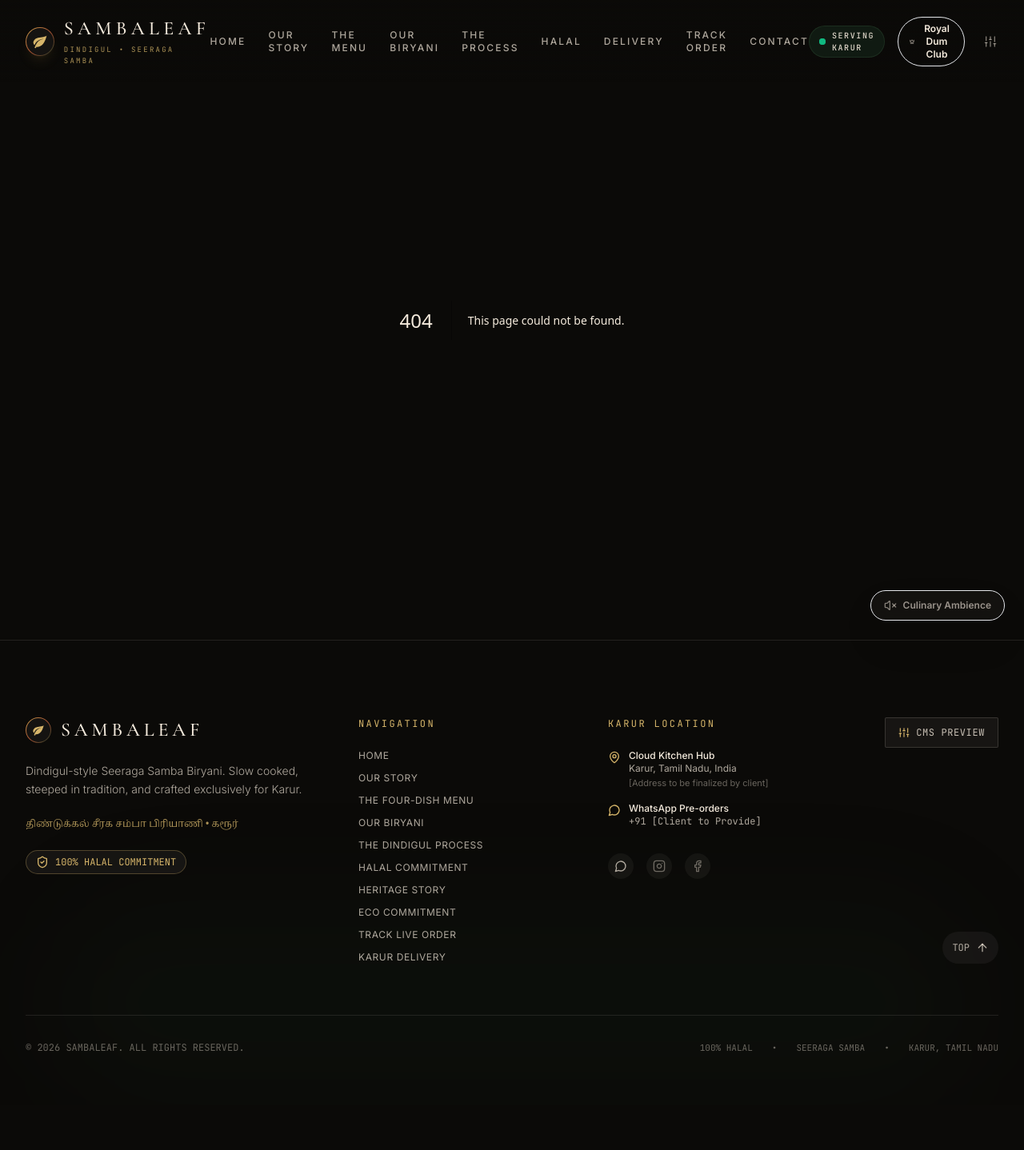
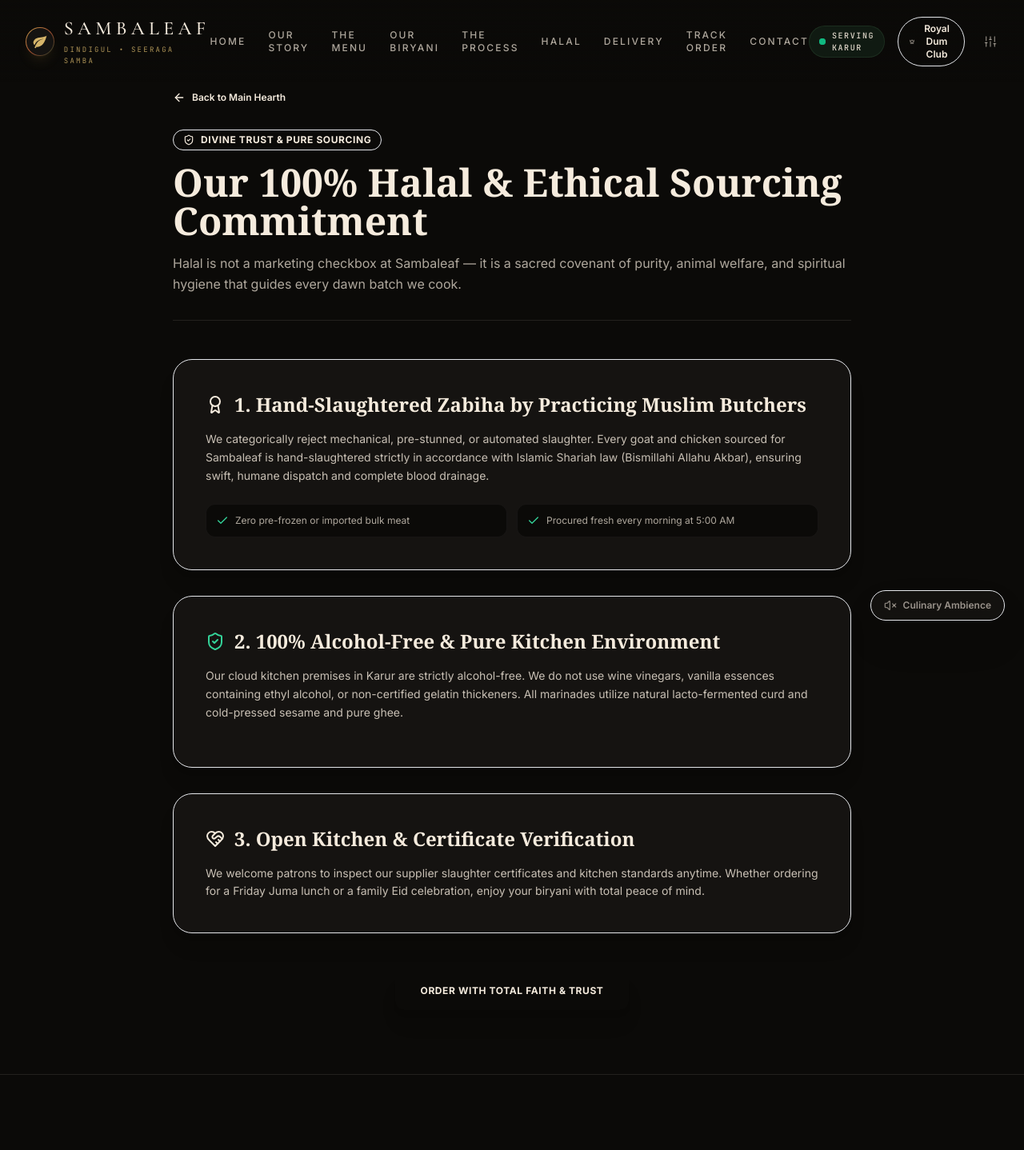
Before and after one commit to Hari-Haran-A-07/www.sambaleaf.com, a Next.js app: page /halal in a window 1280 px wide. Before the commit this address had no page. Shown: the top 1438 px of the page at 80% size. Before the commit the page ends 1382 px from the top, so only its background shows below. Built offline with nearby package versions, Linux system fonts and the light colour scheme.

Commit message:
feat(halal): introduce dedicated Halal sourcing audit page and slaughter standards

```diff
--- /dev/null
+++ b/app/halal/page.tsx
@@ -0,0 +1,92 @@
+import React from 'react';
+import { Metadata } from 'next';
+import Link from 'next/link';
+import { ShieldCheck, ArrowLeft, CheckCircle2, Award, HeartHandshake, Check } from 'lucide-react';
+
+export const metadata: Metadata = {
+  title: '100% Halal Trust & Ethical Sourcing Audit | SAMBALEAF Karur',
+  description: 'Uncompromising Halal integrity: Certified Zabiha slaughter by Muslim butchers, zero pre-frozen meat, alcohol-free kitchen, and complete ethical transparency.'
+};
+
+export default function HalalPage() {
+  return (
+    <div className="min-h-screen pt-28 pb-20 bg-charcoal-near text-cream">
+      <div className="max-w-4xl mx-auto px-4 sm:px-6">
+        <Link
+          href="/"
+          className="inline-flex items-center gap-2 text-xs font-semibold text-gold hover:text-gold-light mb-8 group"
+        >
+          <ArrowLeft className="w-4 h-4 group-hover:-translate-x-1 transition-transform" />
+          <span>Back to Main Hearth</span>
+        </Link>
+
+        <div className="mb-12 border-b border-cream/10 pb-8">
+          <div className="inline-flex items-center gap-2 px-3 py-1 rounded-full bg-gold/15 text-gold text-xs font-bold uppercase tracking-wider mb-4 border border-gold/30">
+            <ShieldCheck className="w-3.5 h-3.5" />
+            <span>Divine Trust & Pure Sourcing</span>
+          </div>
+          <h1 className="text-4xl sm:text-5xl font-serif font-bold text-cream mb-4 leading-tight">
+            Our 100% Halal & Ethical Sourcing Commitment
+          </h1>
+          <p className="text-cream/70 text-base leading-relaxed">
+            Halal is not a marketing checkbox at Sambaleaf — it is a sacred covenant of purity, animal welfare, and spiritual hygiene that guides every dawn batch we cook.
+          </p>
+        </div>
+
+        <div className="space-y-8">
+          {/* Commitment Card 1 */}
+          <div className="bg-charcoal-deep border border-gold/20 rounded-3xl p-8 sm:p-10 shadow-xl">
+            <h2 className="text-2xl font-serif font-bold text-cream mb-4 flex items-center gap-3">
+              <Award className="w-6 h-6 text-gold" />
+              <span>1. Hand-Slaughtered Zabiha by Practicing Muslim Butchers</span>
+            </h2>
+            <p className="text-cream/80 text-sm leading-relaxed mb-4">
+              We categorically reject mechanical, pre-stunned, or automated slaughter. Every goat and chicken sourced for Sambaleaf is hand-slaughtered strictly in accordance with Islamic Shariah law (Bismillahi Allahu Akbar), ensuring swift, humane dispatch and complete blood drainage.
+            </p>
+            <div className="grid grid-cols-1 sm:grid-cols-2 gap-3 text-xs text-cream/70 pt-2">
+              <div className="flex items-center gap-2 bg-charcoal-near p-3 rounded-xl border border-cream/5">
+                <Check className="w-4 h-4 text-emerald-400 shrink-0" />
+                <span>Zero pre-frozen or imported bulk meat</span>
+              </div>
+              <div className="flex items-center gap-2 bg-charcoal-near p-3 rounded-xl border border-cream/5">
+                <Check className="w-4 h-4 text-emerald-400 shrink-0" />
+                <span>Procured fresh every morning at 5:00 AM</span>
+              </div>
+            </div>
+          </div>
+
+          {/* Commitment Card 2 */}
+          <div className="bg-charcoal-deep border border-gold/20 rounded-3xl p-8 sm:p-10 shadow-xl">
+            <h2 className="text-2xl font-serif font-bold text-cream mb-4 flex items-center gap-3">
+              <ShieldCheck className="w-6 h-6 text-emerald-400" />
+              <span>2. 100% Alcohol-Free & Pure Kitchen Environment</span>
+            </h2>
+            <p className="text-cream/80 text-sm leading-relaxed mb-4">
+              Our cloud kitchen premises in Karur are strictly alcohol-free. We do not use wine vinegars, vanilla essences containing ethyl alcohol, or non-certified gelatin thickeners. All marinades utilize natural lacto-fermented curd and cold-pressed sesame and pure ghee.
+            </p>
+          </div>
+
+          {/* Commitment Card 3 */}
+          <div className="bg-charcoal-deep border border-gold/20 rounded-3xl p-8 sm:p-10 shadow-xl">
+            <h2 className="text-2xl font-serif font-bold text-cream mb-4 flex items-center gap-3">
+              <HeartHandshake className="w-6 h-6 text-gold" />
+              <span>3. Open Kitchen & Certificate Verification</span>
+            </h2>
+            <p className="text-cream/80 text-sm leading-relaxed">
+              We welcome patrons to inspect our supplier slaughter certificates and kitchen standards anytime. Whether ordering for a Friday Juma lunch or a family Eid celebration, enjoy your biryani with total peace of mind.
+            </p>
+          </div>
+        </div>
+
+        <div className="mt-12 text-center">
+          <Link
+            href="/#menu"
+            className="inline-flex items-center gap-2 px-8 py-4 rounded-xl bg-gold hover:bg-gold-light text-charcoal-pure font-bold text-xs uppercase tracking-wider transition shadow-xl shadow-gold/25"
+          >
+            <span>Order with Total Faith & Trust</span>
+          </Link>
+        </div>
+      </div>
+    </div>
+  );
+}
--- a/components/HalalSection.tsx
+++ b/components/HalalSection.tsx
@@ -1,7 +1,8 @@
 'use client';
 
 import React from 'react';
-import { ShieldCheck, HeartHandshake, Sparkles, CheckCircle2 } from 'lucide-react';
+import Link from 'next/link';
+import { ShieldCheck, HeartHandshake, Sparkles, CheckCircle2, ArrowRight } from 'lucide-react';
 
 export default function HalalSection() {
   return (
@@ -82,8 +83,15 @@ export default function HalalSection() {
               </div>
             </div>
 
-            <div className="mt-8 p-4 rounded-sm bg-cream/5 border border-cream/10 text-xs font-mono text-cream/60">
-              Note: Prepared in strict accordance with the brand&apos;s Halal culinary guidelines.
+            <div className="mt-8 flex flex-wrap items-center justify-between gap-4 p-4 rounded-sm bg-cream/5 border border-cream/10 text-xs font-mono text-cream/60">
+              <span>Prepared in strict accordance with Halal culinary guidelines.</span>
+              <Link
+                href="/halal"
+                className="text-gold-soft hover:underline font-semibold flex items-center gap-1.5"
+              >
+                <span>Read Full Sourcing Audit</span>
+                <ArrowRight className="w-3.5 h-3.5" />
+              </Link>
             </div>
           </div>
         </div>
```
